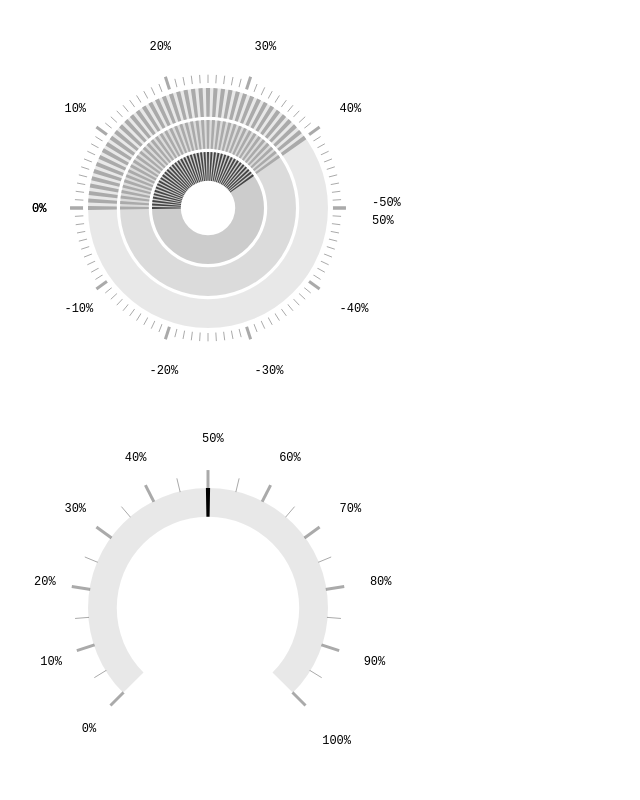
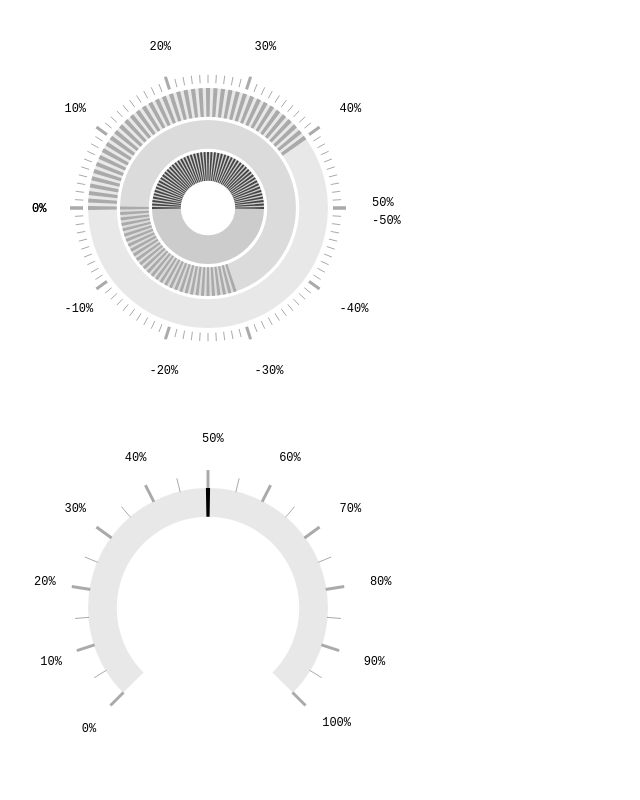
Before and after one commit to igw-ted/d3-simple-gauge, a website: page src/index.html in a window 1280 px wide. Shown: the top 800 px of the page, without its empty margins (0-640 px from the left). Drawn offline with nearby package versions, Linux system fonts and the light colour scheme; files that its build step writes are made by us from their sources.

Commit message:
Bugfix, maxvalue ticklables switched.

```diff
--- a/src/Gauge.js
+++ b/src/Gauge.js
@@ -255,7 +255,7 @@ class Gauge {
         textElement.textContent = text;
 
         if(Math.ceil(Math.abs(angle)) === this.maxDegrees) {
-            if(angle < 0) {
+            if(angle > 0) {
                 textElement.setAttribute("y", +textElement.getAttribute("y") + this.tickLabelSize);
             }
             else {
--- a/src/index.html
+++ b/src/index.html
@@ -3,7 +3,7 @@
     <head>
         <meta charset="utf-8">
         <script src="../node_modules/d3/dist/d3.js" charset="utf-8"></script>
-        <script src="../dist/Gauge.min.js" charset="utf-8"></script>
+        <script src="../src/Gauge.js" charset="utf-8"></script>
         <style media="screen">
         #base {
           width: 400;
@@ -131,7 +131,7 @@
                 offset: 32,
                 thickness: 2.4,
                 tickThickness: 2,
-                data: 40,
+                data: -30,
                 maxDegrees: 180,
                 orientation: temp1.orientationVar().WEST,
                 background: "rgba(0,0,0,0.14)"
@@ -145,7 +145,7 @@
                 rootElement: "temp3",
                 backgroundFill: "full",
                 labelElement: "temp3-label",
-                data: 40,
+                data: 50,
                 offset: 64,
                 thickness: 2.4,
                 tickThickness: 2,
```
Also changed, not shown: dist/Gauge.es5.js, dist/Gauge.min.js.
